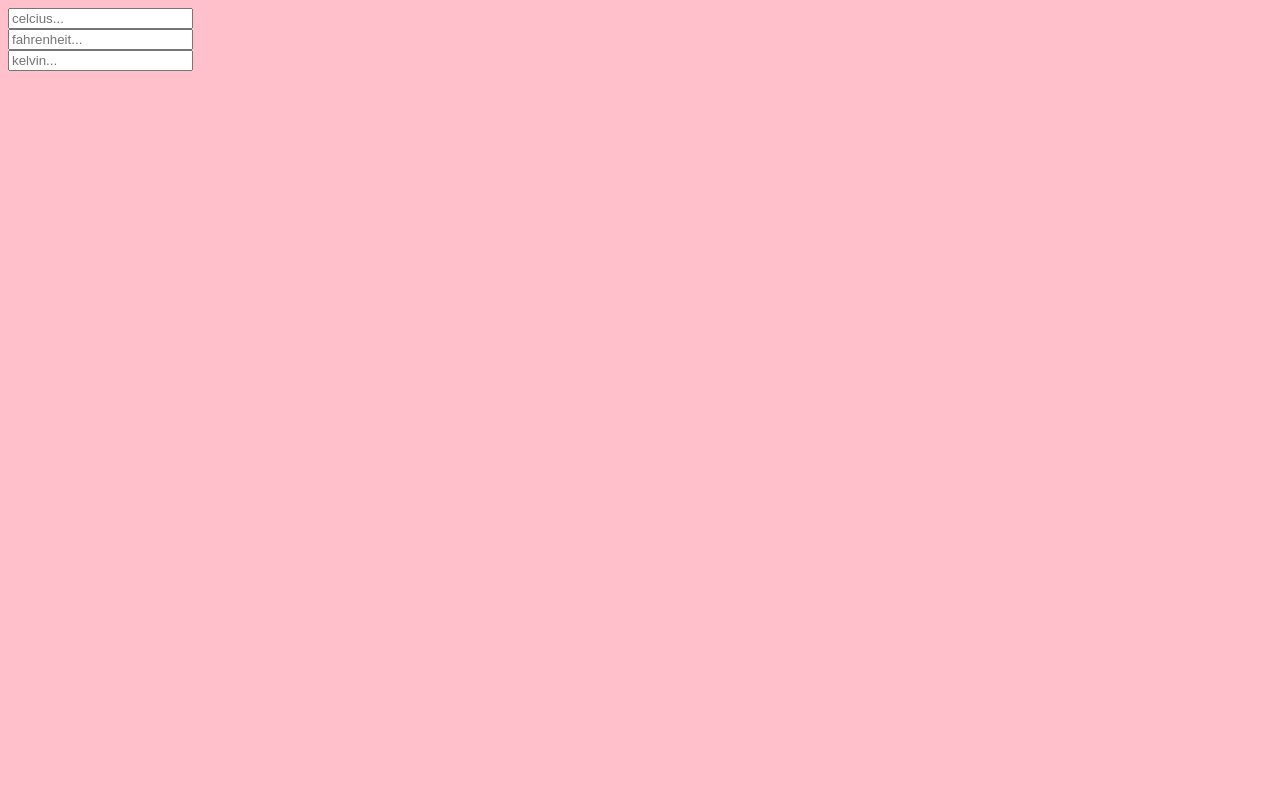
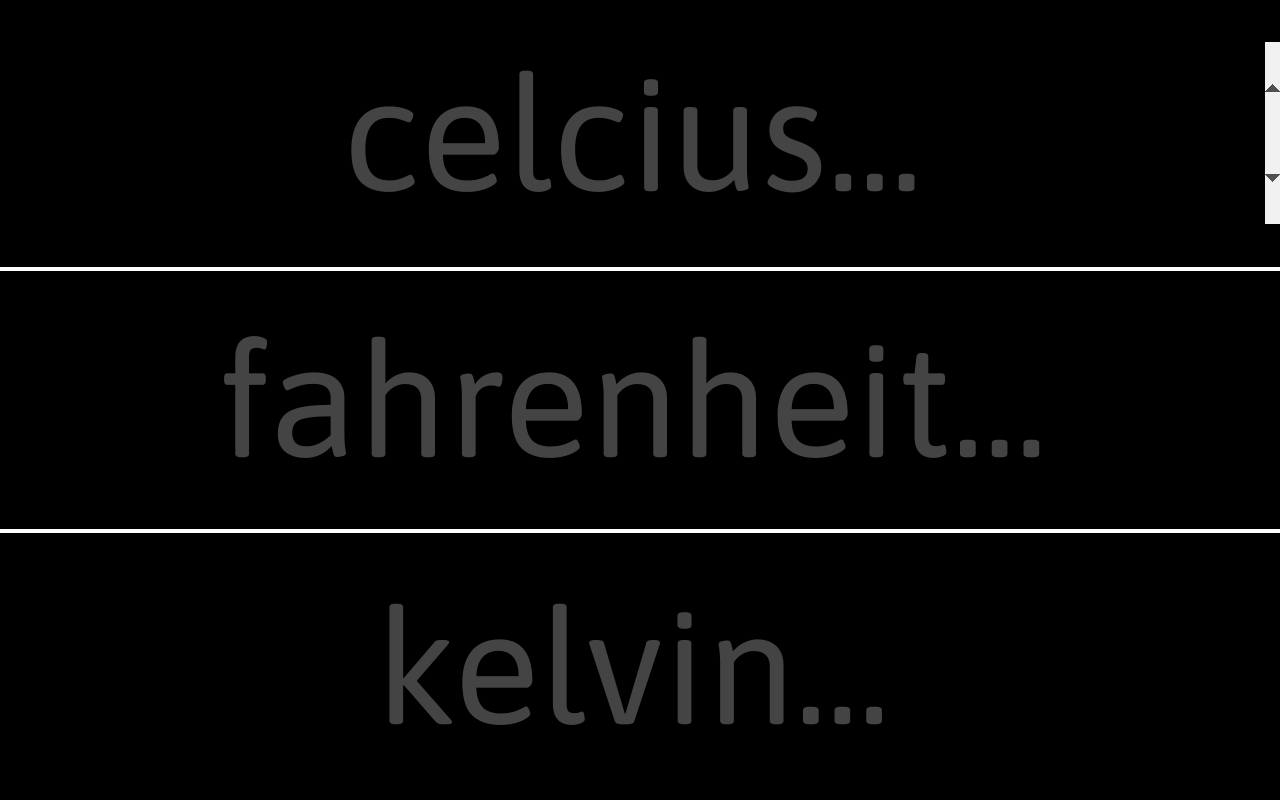
Before and after one commit to domdaviesit/temp-converter, a plain HTML site: page index.html in a window 1280 px wide. Drawn offline with Linux system fonts and the light colour scheme.

Commit message:
styled inputs

```diff
--- a/style.css
+++ b/style.css
@@ -1,3 +1,50 @@
+@import url('https://fonts.googleapis.com/css?family=Asap');
+
+/* Basic Reset */
+* {
+  padding: 0;
+  margin: 0;
+  box-sizing: border-box;
+}
+
 body {
-  background: pink;
+  background: #000;
 }
+
+div {
+  height: 33.33vh;
+}
+
+#fahrenheit {
+  border-top: 4px solid #fff;
+  border-bottom: 4px solid #fff;
+}
+
+input[type='number'] {
+  width: 100%;
+  height: 100%;
+  font-family: 'Asap', sans-serif;
+  background: #000;
+  color: #fff;
+  font-size: 10em;
+  text-align: center;
+  border: 0;
+}
+
+/* Only works for chrome */
+
+::-input-placeholder {
+  color: #444444;
+}
+
+::-webkit-input-placeholder {
+  color: #444444;
+}
+
+::-moz-placeholder {
+  color: #333;
+}
+
+::-ms-input-placeholder {
+  color: #333;
+}
```
